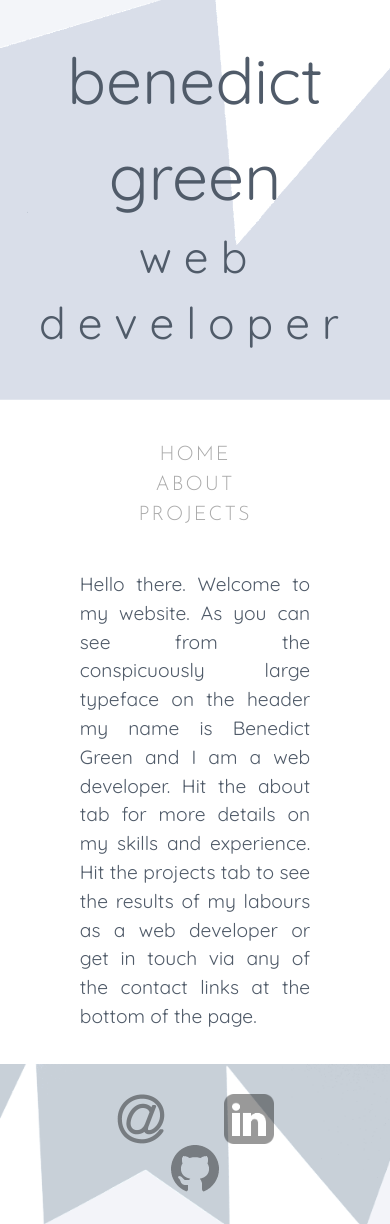
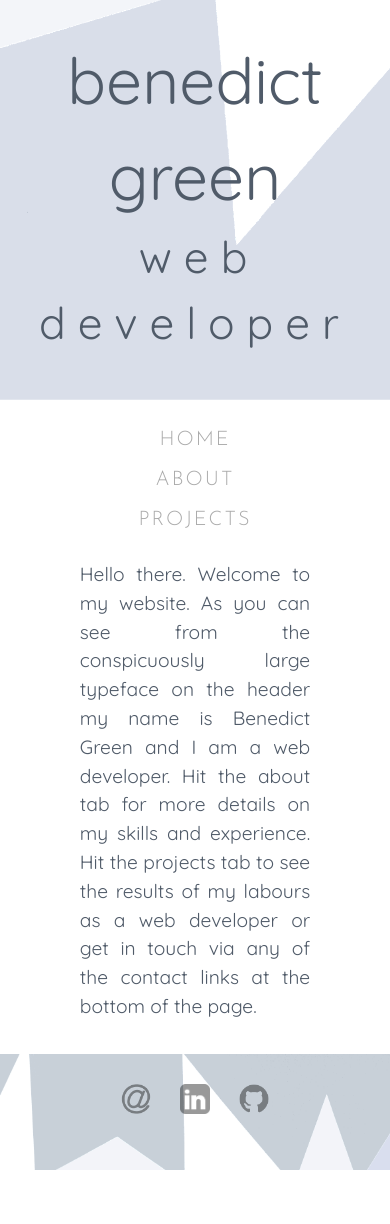
Before and after one commit to BRHGreen/BRHGreen-portfolio, a Jekyll site: the page built from index.html, in a window 390 px wide. Built offline with Jekyll 4.4.1, drawn with Linux system fonts in a browser that asks for light colours; nearby versions of some CDN libraries; after the commit the page ends 1170 px from its top, so only the background shows below that.

Commit message:
header and foot responsive

```diff
--- a/css/style.scss
+++ b/css/style.scss
@@ -169,51 +169,6 @@ h1, h2, h3, h4, h5, h6 {
   }
 }
 
-/**
-* Blockquotes
-*/
-// blockquote {
-//   color: $grey-color;
-//   border-left: 4px solid $grey-color-light;
-//   padding-left: $spacing-unit / 2;
-//   font-size: 18px;
-//   letter-spacing: -1px;
-//   font-style: italic;
-//
-//   > :last-child {
-//     margin-bottom: 0;
-//   }
-// }
-
-
-
-/**
-* Code formatting
-*/
-// pre,
-// code {
-//   font-size: 15px;
-//   border: 1px solid $grey-color-light;
-//   border-radius: 3px;
-//   background-color: #eef;
-// }
-//
-// code {
-//   padding: 1px 5px;
-// }
-//
-// pre {
-//   padding: 8px 12px;
-//   overflow-x: auto;
-//
-//   > code {
-//     border: 0;
-//     padding-right: 0;
-//     padding-left: 0;
-//   }
-// }
-
-
 
 /**
 * Wrapper
@@ -253,74 +208,9 @@ h1, h2, h3, h4, h5, h6 {
 }
 
 
-
-/**
-* Icons
-*/
-// .icon {
-//
-//   > svg {
-//     display: inline-block;
-//     width: 16px;
-//     height: 16px;
-//     vertical-align: middle;
-//
-//     path {
-//       fill: $grey-color;
-//     }
-//   }
-// }
-//
-// .post {
-//   font-family: $base-font-family;
-//   font-size: 18px;
-//   font-weight: 300;
-//   padding-top: 0;
-//   color: $text-color;
-// }
 .home{
   padding-bottom: 5em;
 }
-// .download {
-//   padding: 10px;
-// }
-// .authorKeyword {
-//   text-transform: uppercase;
-//   font-size: 16px;
-//   letter-spacing: 2px;
-//   text-indent: 2px;
-//   padding-top:0.5em;
-// }
-// .writtenBy {
-//   letter-spacing: 0;
-//   text-indent: 0;
-//   text-transform: uppercase;
-// }
-// .archive-intro {
-//   font-size: 14px;
-//   text-transform: uppercase;
-//   letter-spacing: 2px;
-//   text-indent: 2px;
-// }
-// .archiveIntro {
-//   text-align: center;
-// }
-// .hint {
-//   text-transform: uppercase;
-//   font-size: 11px;
-//   letter-spacing: 2px;
-//   text-indent: 2px;
-// }
-// .example {
-//   font-family: 'Menlo';
-//   padding: 10px;
-// }
-// .manual {
-//   text-transform: uppercase;
-//   font-size: 16px;
-//   letter-spacing: 2px;
-//   text-indent: 2px;
-// }
 
 /**
 * Site header
@@ -369,6 +259,27 @@ h1, h2, h3, h4, h5, h6 {
   text-align: center;
   background-color: #ffffff;
 }
+@media screen and (max-width: 890px) {
+  .site-navigation {
+    a {
+      padding-left: 1em;
+      padding-right: 1em;
+    }
+  }
+}
+
+  @media screen and (max-width: 600px) {
+    .site-navigation {
+      width: 200px;
+      margin: 0 auto;
+      padding-top: 1em;
+      padding-bottom: 1em;
+    a {
+      line-height: 40px;
+    }
+  }
+}
+
 .page-title {
   text-transform: uppercase;
   letter-spacing: 2px;
@@ -440,6 +351,7 @@ h1, h2, h3, h4, h5, h6 {
     }
   }
 }
+
 /**
 * Site footer
 */
@@ -465,6 +377,30 @@ h1, h2, h3, h4, h5, h6 {
     opacity: 0.4;
   }
 }
+
+@media screen and (max-width: 760px) {
+  .contact{
+    img {
+    height: 40px;
+    width: 40px;
+    padding-left: 5%;
+    padding-right: 5%;
+    }
+  }
+}
+
+@media screen and (max-width: 500px) {
+  .contact{
+    img {
+    height: 30px;
+    width: 30px;
+    padding-left: 5%;
+    padding-right: 5%;
+    }
+  }
+}
+
+
 
 .home {
   max-width: 64%;
@@ -518,13 +454,7 @@ h1, h2, h3, h4, h5, h6 {
 .page-heading {
   font-size: 20px;
 }
-// .post-list {
-//   margin-left: 0;
-//   list-style: none;
-//   > li {
-//     margin-bottom: $spacing-unit;
-//   }
-// }
+
 .post-meta {
   font-size: $small-font-size;
   color: $grey-color;
@@ -535,22 +465,7 @@ h1, h2, h3, h4, h5, h6 {
   display: block;
   font-size: 24px;
 }
-/**
-* Posts
-*/
-// .post-header {
-//   margin-bottom: $spacing-unit;
-// }
-// .post-title {
-//   font-size: 62px;
-//
-//   text-align: center;
-//   font-family: $base-font-family;
-//   font-weight: 900;
-//   @include media-query($on-laptop) {
-//     font-size: 36px;
-//   }
-// }
+
 .post-content {
   margin-bottom: $spacing-unit;
   padding-bottom: 3em !important;
@@ -576,6 +491,7 @@ h1, h2, h3, h4, h5, h6 {
     }
   }
 }
+
 
 /**
 * Syntax highlighting styles
```
Also changed, not shown: 1 other file.
